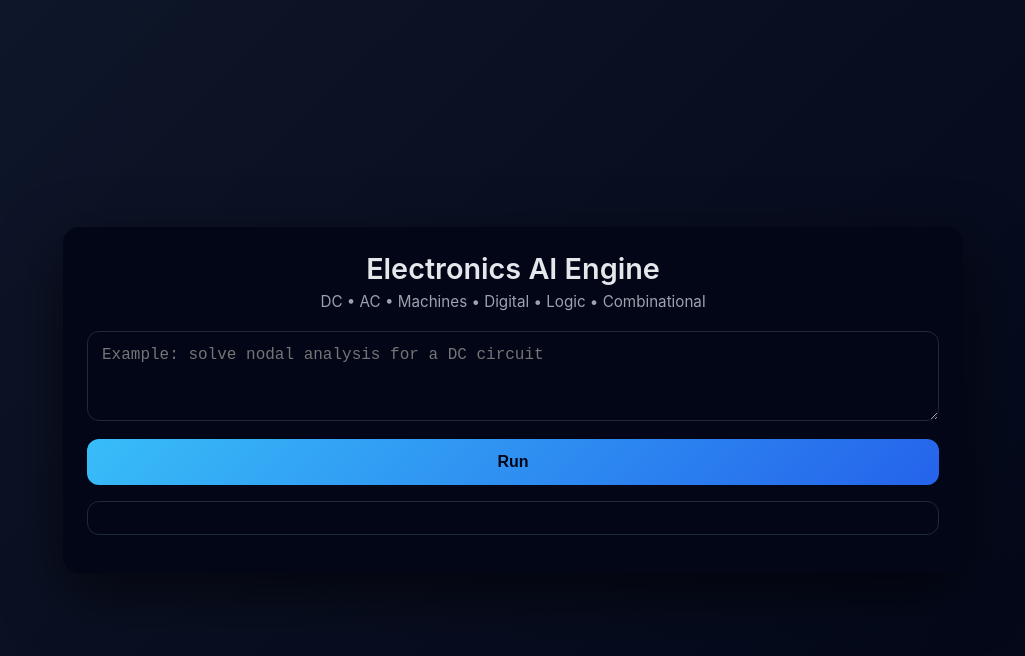
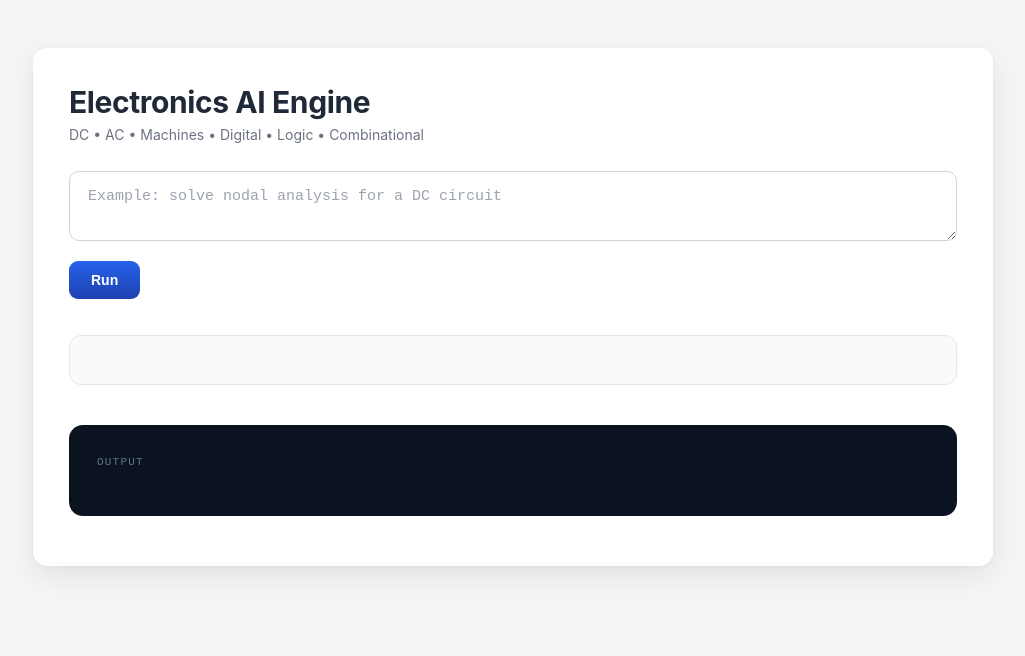
Before and after one commit to Surudmahajan/electronics-frontend, a plain HTML site: page index.html in a window 1280 px wide. Shown: the whole page, without its empty margins (127-1152 px from the left). Drawn offline with Linux system fonts and the light colour scheme.

Commit message:
Update style.css

```diff
--- a/style.css
+++ b/style.css
@@ -1,91 +1,201 @@
+/* =========================================================
+   GLOBAL BASE
+========================================================= */
 * {
   box-sizing: border-box;
 }
 
 body {
   margin: 0;
-  font-family: "Inter", "Segoe UI", Arial, sans-serif;
-  background: linear-gradient(135deg, #0f172a, #020617);
-  color: #e5e7eb;
-  min-height: 100vh;
-  display: flex;
-  justify-content: center;
-  align-items: center;
+  padding: 0;
+  background: #f3f5f7;
+  font-family: "Inter", system-ui, -apple-system, BlinkMacSystemFont, sans-serif;
+  color: #1f2937;
 }
 
+/* =========================================================
+   APP SHELL
+========================================================= */
 .app {
-  width: 90%;
-  max-width: 900px;
-  background: #020617;
-  border-radius: 16px;
-  padding: 24px;
-  box-shadow: 0 20px 60px rgba(0, 0, 0, 0.6);
+  max-width: 960px;
+  margin: 48px auto;
+  padding: 36px;
+  background: #ffffff;
+  border-radius: 14px;
+  box-shadow:
+    0 10px 30px rgba(0, 0, 0, 0.08),
+    0 1px 4px rgba(0, 0, 0, 0.04);
 }
 
+/* =========================================================
+   HEADER
+========================================================= */
 .header {
-  text-align: center;
-  margin-bottom: 20px;
+  margin-bottom: 28px;
 }
 
 .header h1 {
   margin: 0;
-  font-size: 1.8rem;
-  font-weight: 600;
+  font-size: 30px;
+  font-weight: 700;
+  letter-spacing: -0.4px;
 }
 
 .header p {
   margin-top: 6px;
-  color: #9ca3af;
-  font-size: 0.95rem;
+  font-size: 14px;
+  color: #6b7280;
 }
 
-textarea {
+/* =========================================================
+   INPUT SECTION
+========================================================= */
+#userInput {
   width: 100%;
-  min-height: 90px;
+  min-height: 70px;
   resize: vertical;
-  border-radius: 12px;
-  padding: 14px;
-  font-size: 1rem;
-  background: #020617;
-  color: #e5e7eb;
-  border: 1px solid #1e293b;
-  outline: none;
+  padding: 16px 18px;
+  font-size: 15px;
+  border-radius: 10px;
+  border: 1px solid #d1d5db;
+  background: #ffffff;
+  transition: border 0.15s ease, box-shadow 0.15s ease;
 }
 
-textarea:focus {
-  border-color: #38bdf8;
+#userInput::placeholder {
+  color: #9ca3af;
 }
 
+#userInput:focus {
+  outline: none;
+  border-color: #2563eb;
+  box-shadow: 0 0 0 3px rgba(37, 99, 235, 0.12);
+}
+
+/* =========================================================
+   BUTTONS
+========================================================= */
 button {
-  margin-top: 14px;
-  width: 100%;
-  padding: 14px;
-  border-radius: 12px;
+  margin-top: 16px;
+  padding: 11px 22px;
+  font-size: 14px;
+  font-weight: 600;
+  border-radius: 9px;
   border: none;
-  font-size: 1rem;
-  font-weight: 600;
   cursor: pointer;
-  background: linear-gradient(135deg, #38bdf8, #2563eb);
-  color: #020617;
+  background: linear-gradient(180deg, #2563eb, #1e40af);
+  color: #ffffff;
+  transition: transform 0.05s ease, box-shadow 0.15s ease;
 }
 
 button:hover {
-  opacity: 0.9;
+  box-shadow: 0 6px 18px rgba(37, 99, 235, 0.35);
 }
 
-.status {
-  margin-top: 16px;
-  font-size: 0.9rem;
-  color: #9ca3af;
+button:active {
+  transform: translateY(1px);
 }
 
-pre {
-  margin-top: 16px;
-  background: #020617;
+/* =========================================================
+   STATUS TEXT
+========================================================= */
+.status {
+  margin-top: 12px;
+  font-size: 13px;
+  color: #6b7280;
+}
+
+/* =========================================================
+   DYNAMIC FORM (SCHEMAS)
+========================================================= */
+#form {
+  margin-top: 36px;
+  padding: 24px;
+  background: #f9fafb;
   border-radius: 12px;
-  padding: 16px;
-  border: 1px solid #1e293b;
-  overflow-x: auto;
-  font-size: 0.85rem;
-  line-height: 1.4;
+  border: 1px solid #e5e7eb;
 }
+
+#form h3 {
+  margin-top: 0;
+  margin-bottom: 18px;
+  font-size: 18px;
+  font-weight: 600;
+}
+
+#form label {
+  display: block;
+  margin-top: 14px;
+  font-size: 13px;
+  font-weight: 500;
+  color: #374151;
+}
+
+#form input,
+#form textarea {
+  width: 100%;
+  margin-top: 6px;
+  padding: 10px 12px;
+  font-size: 14px;
+  border-radius: 7px;
+  border: 1px solid #d1d5db;
+  background: #ffffff;
+}
+
+#form textarea {
+  min-height: 90px;
+  resize: vertical;
+}
+
+#form input:focus,
+#form textarea:focus {
+  outline: none;
+  border-color: #2563eb;
+}
+
+/* =========================================================
+   OUTPUT AREA (RESULT + STEPS)
+========================================================= */
+#output {
+  margin-top: 40px;
+  padding: 28px;
+  border-radius: 14px;
+  background: #0b1220;
+  color: #e5e7eb;
+  font-size: 14px;
+  line-height: 1.75;
+  white-space: pre-wrap;
+}
+
+/* Section headers inside output */
+#output b {
+  display: block;
+  margin-bottom: 10px;
+  font-size: 15px;
+  font-weight: 600;
+  color: #93c5fd;
+}
+
+/* Subtle separator feel */
+#output::before {
+  content: "OUTPUT";
+  display: block;
+  margin-bottom: 16px;
+  font-size: 11px;
+  letter-spacing: 1.2px;
+  color: #64748b;
+}
+
+/* =========================================================
+   RESPONSIVE
+========================================================= */
+@media (max-width: 640px) {
+  .app {
+    margin: 20px;
+    padding: 24px;
+  }
+
+  .header h1 {
+    font-size: 24px;
+  }
+}
```
